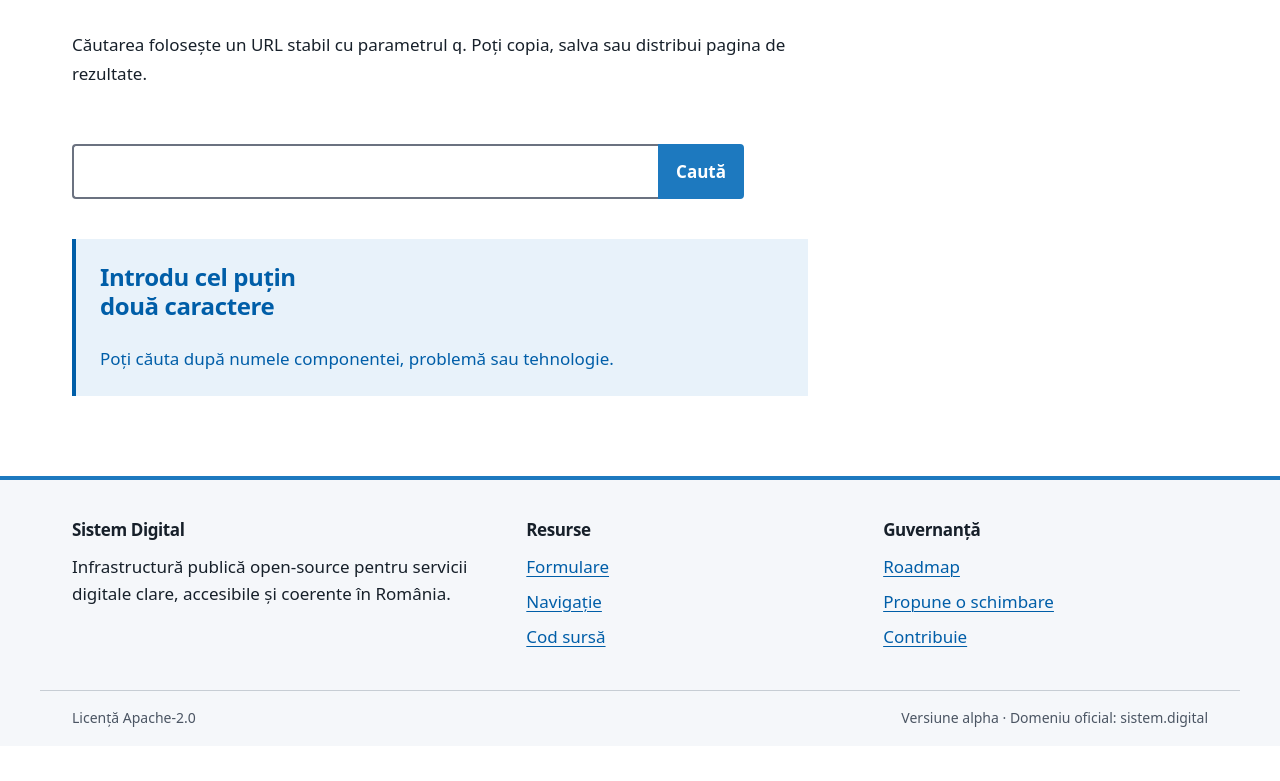
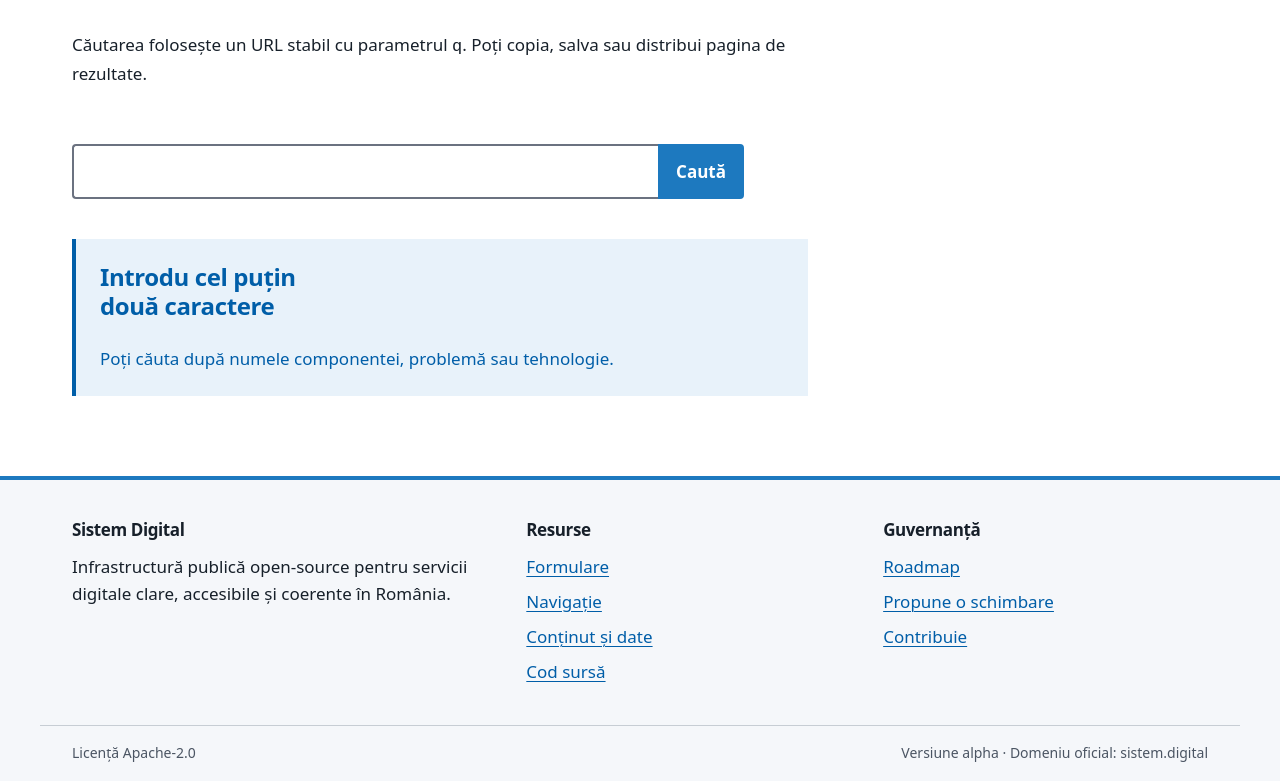
Before and after one commit to ciprian-rus/sistem.digital, a Next.js app in the folder apps/website/: page /cautare in a window 1280 px wide. Shown: the part 613-1394 px from the top of the page. Before the commit the page ends 1359 px from the top, so only its background shows below. Built offline with nearby package versions, Linux system fonts and the light colour scheme.

Commit message:
feat(website): link content and data components in public shell

```diff
--- a/apps/website/src/components/public-shell.tsx
+++ b/apps/website/src/components/public-shell.tsx
@@ -6,6 +6,7 @@ const navigationItems = [
   { href: '/', label: 'Acasă' },
   { href: '/componente/formulare', label: 'Componente' },
   { href: '/componente/navigatie', label: 'Navigație' },
+  { href: '/componente/continut-date', label: 'Conținut și date' },
   { href: '/cautare', label: 'Căutare' },
 ] as const;
 
@@ -209,6 +210,9 @@ export function PublicFooter({ children }: Readonly<{ children?: ReactNode }>) {
               <a href="/componente/navigatie">Navigație</a>
             </li>
             <li>
+              <a href="/componente/continut-date">Conținut și date</a>
+            </li>
+            <li>
               <a href="https://github.com/ciprian-rus/sistem.digital">Cod sursă</a>
             </li>
           </ul>
```
